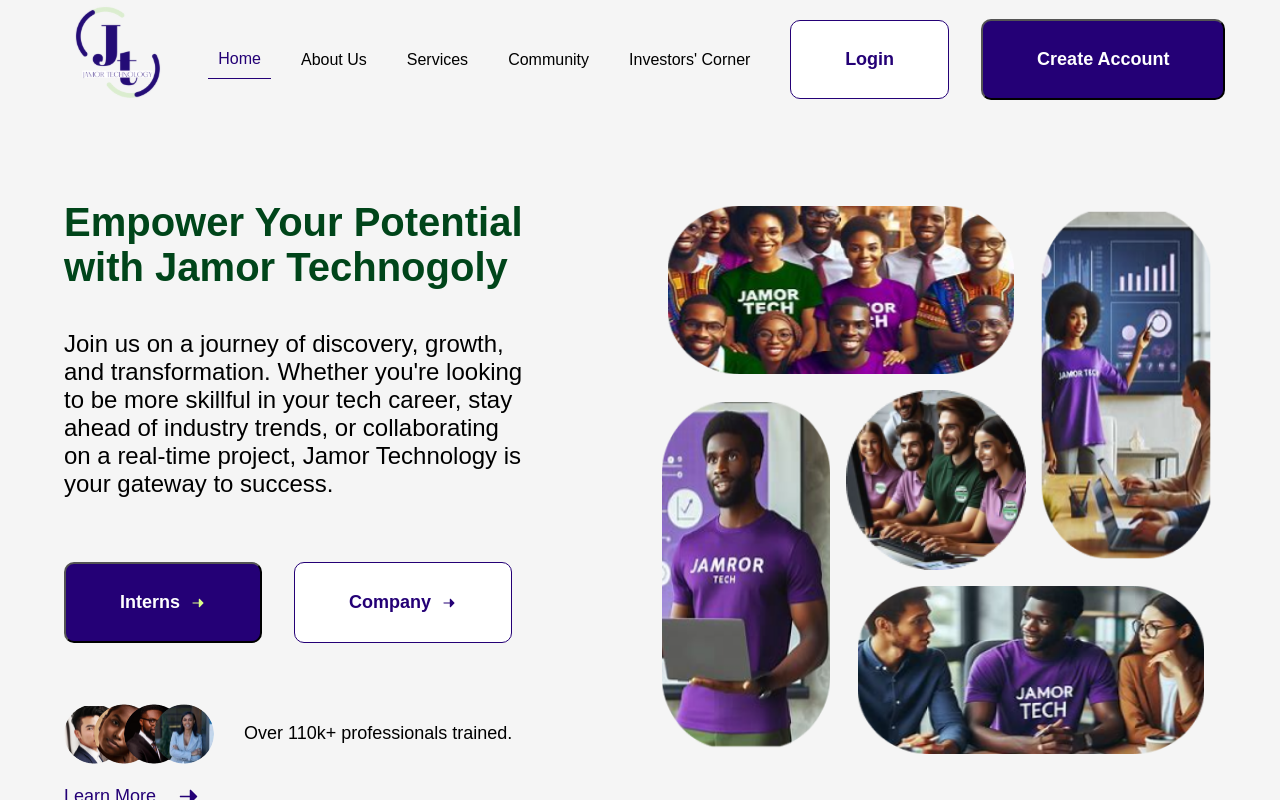
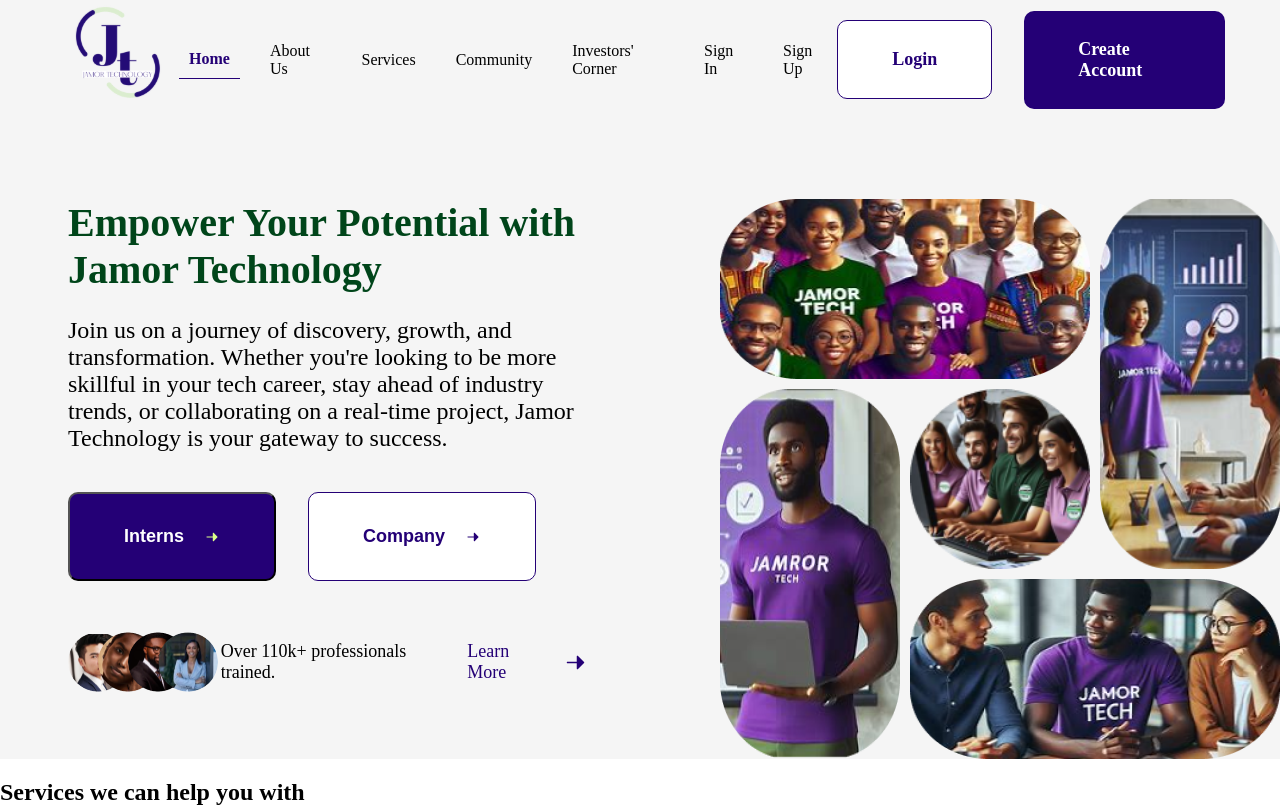
Before and after one commit to Jamor-Technology/FE, a React (Create React App) app in the folder jamort/: page / in a window 1280 px wide. Shown: the top 807 px of the page. Built offline with nearby package versions, Linux system fonts and the light colour scheme.

Commit message:
resolved duplicate link issue by adding unique data-testid attributes to each link component in Header.js

```diff
--- a/jamort/package.json
+++ b/jamort/package.json
@@ -37,6 +37,7 @@
     ]
   },
   "devDependencies": {
-    "@babel/plugin-proposal-private-property-in-object": "^7.21.11"
+    "@babel/plugin-proposal-private-property-in-object": "^7.21.11",
+    "jest": "^29.7.0"
   }
 }
--- a/jamort/src/components/Header/Header.css
+++ b/jamort/src/components/Header/Header.css
@@ -1,14 +1,13 @@
 /* Styles for the Header component */
-
 .header {
   display: flex;
   justify-content: space-between;
   align-items: center;
-  margin:0 54.5px 0 54.5px;
   background-color: var(--background-color);
-  color: var(text-color);
+  color: var(--text-color);
+  position: relative;
+  padding: 0 55px;
 }
-
 
 .logo-image {
   width: 124px;
@@ -21,7 +20,7 @@
   gap: var(--spacing-small);
 }
 
-.nav-links a {
+.nav-link {
   font-family: var(--font-family-body);
   font-size: var(--font-size-small);
   font-weight: var(--font-weight-regular);
@@ -31,12 +30,13 @@
   transition: color 0.3s, border-bottom 0.3s;
 }
 
-.nav-links a.active {
+.nav-link.active {
   color: var(--primary-color);
+  font-weight: 700;
   border-bottom: 1px solid var(--primary-color);
 }
 
-.nav-links a:hover {
+.nav-link:hover {
   color: var(--primary-color);
 }
 
@@ -54,6 +54,7 @@
   border-radius: var(--border-radius-small);
   cursor: pointer;
   transition: background-color 0.3s;
+  text-decoration: none;
 }
 
 .login-button {
@@ -72,3 +73,90 @@
   background-color: var(--secondary-color);
   color: var(--background-color);
 }
+
+/* Hamburger Menu Styles */
+.hamburger {
+  display: none;
+  flex-direction: column;
+  justify-content: space-around;
+  width: 30px;
+  height: 21px;
+  background: transparent;
+  border: none;
+  cursor: pointer;
+  z-index: 10;
+}
+
+.hamburger div {
+  width: 30px;
+  height: 3px;
+  background-color: var(--primary-color);
+  border-radius: 10px;
+  transition: all 0.3s linear;
+}
+
+.hamburger.active div:nth-child(1) {
+  transform: rotate(45deg) translate(5px, 5px);
+}
+
+.hamburger.active div:nth-child(2) {
+  opacity: 0;
+}
+
+.hamburger.active div:nth-child(3) {
+  transform: rotate(-45deg) translate(5px, -5px);
+}
+
+.mobile-menu {
+  display: none;
+  flex-direction: column;
+  align-items: center;
+  gap: var(--spacing-medium);
+  position: absolute;
+  top: 100%;
+  left: 0;
+  right: 0;
+  background-color: var(--background-color);
+  border-top: 1px solid var(--border-color);
+  padding: var(--spacing-medium);
+  z-index: 100;
+}
+
+.mobile-menu .nav-link {
+  font-size: var(--font-size-medium);
+  color: var(--text-primary-color);
+  text-decoration: none;
+}
+
+.mobile-menu button {
+  width: 100%;
+}
+
+.mobile-menu.active {
+  display: flex;
+}
+
+/* Responsive Styles */
+@media (max-width: 768px) {
+  .nav-links,
+  .auth-buttons {
+    display: none;
+  }
+
+  .hamburger {
+    display: flex;
+  }
+
+  .mobile-menu.active {
+    display: flex;
+  }
+
+  .header {
+    padding: 0 20px;
+  }
+
+  .logo-image {
+    width: 80px;
+    height: 75px;
+  }
+}
--- a/jamort/src/components/Header/Header.js
+++ b/jamort/src/components/Header/Header.js
@@ -1,55 +1,149 @@
 import React, { useState } from 'react';
+import { Link, useLocation } from 'react-router-dom';
 import './Header.css';
 import logo from '../../assets/logos/jamorT-logo.svg';
 
 const Header = () => {
-  const [activeLink, setActiveLink] = useState('#home');
+  const [menuActive, setMenuActive] = useState(false);
+  const location = useLocation();
+
+  const handleMenuToggle = () => {
+    setMenuActive(!menuActive);
+  };
 
   return (
-    <header className='header'>
+    <header className={`header ${menuActive ? 'menu-active' : ''}`}>
       <div className='logo'>
         <img src={logo} alt="Jamor Technology Logo" className='logo-image' />
       </div>
-      <nav className='nav-links'>
-        <a
-          href='#home'
-          className={activeLink === '#home' ? 'active' : ''}
-          onClick={() => setActiveLink('#home')}
+      <nav className={`nav-links ${menuActive ? 'active' : ''}`}>
+        <Link
+          to="/"
+          className={`nav-link ${location.pathname === '/' ? 'active' : ''}`}
+          onClick={() => setMenuActive(false)}
+          data-testid="home-link"
         >
           Home
-        </a>
-        <a
-          href='#about-us'
-          className={activeLink === '#about-us' ? 'active' : ''}
-          onClick={() => setActiveLink('#about-us')}
+        </Link>
+        <Link
+          to="/about-us"
+          className={`nav-link ${location.pathname === '/about-us' ? 'active' : ''}`}
+          onClick={() => setMenuActive(false)}
+          data-testid="about-link"
         >
           About Us
-        </a>
-        <a
-          href='#services'
-          className={activeLink === '#services' ? 'active' : ''}
-          onClick={() => setActiveLink('#services')}
+        </Link>
+        <Link
+          to="/our-services"
+          className={`nav-link ${location.pathname === '/our-services' ? 'active' : ''}`}
+          onClick={() => setMenuActive(false)}
+          data-testid="services-link"
         >
           Services
-        </a>
-        <a
-          href='#community'
-          className={activeLink === '#community' ? 'active' : ''}
-          onClick={() => setActiveLink('#community')}
+        </Link>
+        <Link
+          to="/community"
+          className={`nav-link ${location.pathname === '/community' ? 'active' : ''}`}
+          onClick={() => setMenuActive(false)}
+          data-testid="community-link"
         >
           Community
-        </a>
-        <a
-          href='#investors-corner'
-          className={activeLink === '#investors-corner' ? 'active' : ''}
-          onClick={() => setActiveLink('#investors-corner')}
+        </Link>
+        <Link
+          to="/investors-corner"
+          className={`nav-link ${location.pathname === '/investors-corner' ? 'active' : ''}`}
+          onClick={() => setMenuActive(false)}
+          data-testid="investors-link"
         >
           Investors' Corner
-        </a>
+        </Link>
+        <Link
+          to="/sign-in"
+          className={`nav-link ${location.pathname === '/sign-in' ? 'active' : ''}`}
+          onClick={() => setMenuActive(false)}
+          data-testid="signin-link"
+        >
+          Sign In
+        </Link>
+        <Link
+          to="/sign-up"
+          className={`nav-link ${location.pathname === '/sign-up' ? 'active' : ''}`}
+          onClick={() => setMenuActive(false)}
+          data-testid="signup-link"
+        >
+          Sign Up
+        </Link>
       </nav>
       <div className='auth-buttons'>
-        <button className='login-button'>Login</button>
-        <button className='signup-button'>Create Account</button>
+        <Link to="/sign-in" className='login-button'>Login</Link>
+        <Link to="/sign-up" className='signup-button'>Create Account</Link>
+      </div>
+      <button
+        className={`hamburger ${menuActive ? 'active' : ''}`}
+        onClick={handleMenuToggle}
+        aria-label="Toggle menu"
+      >
+        <div />
+        <div />
+        <div />
+      </button>
+      <div className={`mobile-menu ${menuActive ? 'active' : ''}`}>
+        <Link
+          to="/"
+          className={`nav-link ${location.pathname === '/' ? 'active' : ''}`}
+          onClick={() => setMenuActive(false)}
+          data-testid="mobile-home-link"
+        >
+          Home
+        </Link>
+        <Link
+          to="/about-us"
+          className={`nav-link ${location.pathname === '/about-us' ? 'active' : ''}`}
+          onClick={() => setMenuActive(false)}
+          data-testid="mobile-about-link"
+        >
+          About Us
+        </Link>
+        <Link
+          to="/our-services"
+          className={`nav-link ${location.pathname === '/our-services' ? 'active' : ''}`}
+          onClick={() => setMenuActive(false)}
+          data-testid="mobile-services-link"
+        >
+          Services
+        </Link>
+        <Link
+          to="/community"
+          className={`nav-link ${location.pathname === '/community' ? 'active' : ''}`}
+          onClick={() => setMenuActive(false)}
+          data-testid="mobile-community-link"
+        >
+          Community
+        </Link>
+        <Link
+          to="/investors-corner"
+          className={`nav-link ${location.pathname === '/investors-corner' ? 'active' : ''}`}
+          onClick={() => setMenuActive(false)}
+          data-testid="mobile-investors-link"
+        >
+          Investors' Corner
+        </Link>
+        <Link
+          to="/sign-in"
+          className={`nav-link ${location.pathname === '/sign-in' ? 'active' : ''}`}
+          onClick={() => setMenuActive(false)}
+          data-testid="mobile-signin-link"
+        >
+          Sign In
+        </Link>
+        <Link
+          to="/sign-up"
+          className={`nav-link ${location.pathname === '/sign-up' ? 'active' : ''}`}
+          onClick={() => setMenuActive(false)}
+          data-testid="mobile-signup-link"
+        >
+          Sign Up
+        </Link>
       </div>
     </header>
   );
--- a/jamort/src/components/HeroImageBanner/ImageBanner.css
+++ b/jamort/src/components/HeroImageBanner/ImageBanner.css
@@ -1,6 +1,3 @@
-:root {
-  --default-font-family: -apple-system, BlinkMacSystemFont, "Segoe UI", Roboto, Ubuntu, "Helvetica Neue", Helvetica, Arial, "PingFang SC", "Hiragino Sans GB", "Microsoft Yahei UI", "Microsoft Yahei", "Source Han Sans CN", sans-serif;
-}
 
 .banner-container {
   display: grid;
--- a/jamort/src/components/HeroSection/HeroSection.css
+++ b/jamort/src/components/HeroSection/HeroSection.css
@@ -1,64 +1,65 @@
-  /* General style for the HeroSection component */
-  html, body {
-    margin: 0;
-    padding: 0;
-    width: 100%;
-    height: 100%;
-    overflow-x: hidden;
-  }
+/* General style for the HeroSection component */
+html, body {
+  height: 100%;
+  margin: 0;
+}
 
-  .hero-section {
+.hero-section {
   background-color: var(--background-color);
   color: var(--text-primary-color);
+  position: relative;
+  transition: margin-top 0.3s;
 }
 
 .hero-body {
   display: flex;
   justify-content: space-between;
   align-items: flex-start;
-  margin: 81px 64px 0 64px;
+  gap: 132px;
+  padding: 80px 0 0 68px;
 }
 
 .left-content {
   flex: 1;
   display: flex;
   flex-direction: column;
-  gap: var(--spacing-large);
-  margin-right: 132px;
+  justify-content: top;
   font-family: var(--font-family-body);
+  gap: 40px;
 }
 
-
 .card h3 {
-  font-family:var(--font-family-heading);
+  font-family: var(--font-family-heading);
   font-size: var(--header-font-size-xlarge);
   color: var(--secondary-color);
   font-weight: var(--font-weight-bold);
+  margin-bottom: 0;
   margin-top: 0;
 }
 
 .card p {
-  font-family: var(--font-family-body);
   font-size: var(--font-size-large);
-  color: var(--tex-primary-color);
+  color: var(--text-primary-color);
   font-weight: var(--font-weight-regular);
+  margin-bottom: 0;
 }
 
 .buttons {
   display: flex;
-  gap: var(--spacing-medium);
+  gap: 32px;
 }
 
 .cta-button {
   display: flex;
   align-items: center;
-  gap: var(--spacing-xsmall);
-  padding: var(--padding-small) calc(3 * var(--font-size-medium));
+  gap: var(--spacing-small);
+  padding: var(--padding-medium) calc(3 * var(--font-size-medium));
   font-size: var(--font-size-medium);
   font-weight: var(--font-weight-bold);
   border-radius: var(--border-radius-small);
   cursor: pointer;
   transition: background-color 0.3s;
+  margin-bottom: 0;
 }
 
 .cta-button img {
@@ -77,7 +78,8 @@
   color: var(--text-secondary-color);
 }
 
-.cta-button:hover {
+.cta-button:first-child:hover,
+.cta-button:last-child:hover {
   background-color: var(--secondary-color);
   color: var(--background-color);
 }
@@ -94,15 +96,20 @@
 .images-testimony {
   display: flex;
   align-items: center;
+  margin-top: -40px;
   gap: var(--spacing-small);
-  margin-top: 40px;
+}
+
+.ellipses-container {
+  display: flex;
+  align-items: center;
+  position: relative;
 }
 
 .ellipses {
+  position: relative;
   display: flex;
-  position: relative;
-  align-items: center;
-  width: fit-content;
+  width: 165px;
 }
 
 .ellipse {
@@ -117,20 +124,20 @@
 }
 
 .ellipse:nth-child(2) {
-  left: 30px; /* Adjust this value to control overlap */
+  left: 30px;
 }
 
 .ellipse:nth-child(3) {
-  left: 60px; /* Adjust this value to control overlap */
+  left: 60px;
 }
 
 .ellipse:nth-child(4) {
-  left: 90px; /* Adjust this value to control overlap */
+  left: 90px;
 }
 
 .testimony {
   font-size: var(--font-size-medium);
-  margin-left: 160px;
+  margin-top: 60px;
 }
 
 .learn-more {
@@ -140,6 +147,8 @@
   font-size: var(--font-size-medium);
   color: var(--primary-color);
   text-decoration: none;
+  margin-left: 20px;
+  margin-top: 60px;
   transition: color 0.3s;
 }
 
@@ -152,7 +161,6 @@
   display: flex;
   justify-content: center;
   align-items: center;
-
 }
 
 /* Responsive Styles */
@@ -161,11 +169,14 @@
     flex-direction: column;
     align-items: center;
     gap: var(--spacing-large);
+    margin-left: 20px;
+    margin-right: 20px;
   }
 
   .left-content,
   .right-content {
     width: 100%;
+    margin-right: 0;
   }
 
   .card h3 {
@@ -180,4 +191,12 @@
     font-size: var(--font-size-medium);
     padding: var(--padding-medium) calc(3 * var(--font-size-medium));
   }
+
+  .testimony {
+    margin-left: 20px;
+  }
+
+  .learn-more {
+    margin-left: 20px;
+  }
 }
--- a/jamort/src/components/HeroSection/HeroSection.js
+++ b/jamort/src/components/HeroSection/HeroSection.js
@@ -1,5 +1,4 @@
 import React from "react";
-import Header from "../Header/Header";
 import arrowIcon from "../../assets/icons/arrow.svg";
 import ellipse1 from "../../assets/images/Ellipse1.png";
 import ellipse2 from "../../assets/images/Ellipse2.png";
@@ -13,11 +12,10 @@ const ellipses = [ellipse4, ellipse3, ellipse2, ellipse1];
 const HeroSection = () => {
   return (
     <div className="hero-section">
-      <Header />
       <div className="hero-body">
         <div className="left-content">
           <div className="card">
-            <h3>Empower Your Potential with Jamor Technogoly</h3>
+            <h3>Empower Your Potential with Jamor Technology</h3>
             <p>
               Join us on a journey of discovery, growth, and transformation. Whether you&#39;re looking to be more skillful
               in your tech career, stay ahead of industry trends, or collaborating on a real-time project, Jamor Technology
@@ -32,7 +30,8 @@ const HeroSection = () => {
               Company <img src={arrowIcon} alt="arrow" />
             </button>
           </div>
-            <div className="images-testimony">
+          <div className="images-testimony">
+            <div className="ellipses-container">
               <div className="ellipses">
                 {ellipses.map((src, index) => (
                   <img
@@ -44,10 +43,11 @@ const HeroSection = () => {
                 ))}
               </div>
               <span className="testimony">Over 110k+ professionals trained.</span>
+              <a href="#learn-more" className="learn-more">
+                Learn More <img src={arrowIcon} alt="arrow" />
+              </a>
             </div>
-            <a href="#learn-more" className="learn-more">
-              Learn More <img src={arrowIcon} alt="arrow" />
-            </a>
+          </div>
         </div>
         <div className="right-content">
           <ImageBanner />
--- /dev/null
+++ b/jamort/src/screens/Home.css
@@ -0,0 +1 @@
+/* Styles for the Home components */
--- a/jamort/src/screens/Home.js
+++ b/jamort/src/screens/Home.js
@@ -1,4 +1,5 @@
 import React from 'react';
+import Header from '../components/Header/Header';
 import HeroSection from '../components/HeroSection/HeroSection';
 import Services from '../components/Services/Services';
 import Benefits from '../components/Benefits/Benefits';
@@ -11,8 +12,8 @@ import Footer from '../components/Footer/Footer';
 
 function Home() {
   return (
-    <div>
-      <div className='hero-section'>
+    <div >
+        <Header />
         <HeroSection />
         <Services />
         <Benefits />
@@ -23,7 +24,6 @@ function Home() {
         <ContactUs />
         <Footer />
       </div>
-    </div>
   );
 }
 
--- a/jamort/src/screens/SignIn.js
+++ b/jamort/src/screens/SignIn.js
@@ -0,0 +1,13 @@
+import React from "react";
+import Header from "../components/Header/Header";
+
+function SignIn() {
+  return (
+    <div>
+      <Header />
+      <h1>Sign In</h1>
+    </div>
+  );
+}
+
+export default SignIn;
--- a/jamort/src/screens/SignUp.js
+++ b/jamort/src/screens/SignUp.js
@@ -0,0 +1,13 @@
+import React from "react";
+import Header from "../components/Header/Header";
+
+function SignUp () {
+  return (
+    <div>
+      <Header />
+      <h1>Sign Up</h1>
+    </div>
+  );
+}
+
+export default SignUp;
--- a/jamort/src/variables.css
+++ b/jamort/src/variables.css
@@ -1,8 +1,8 @@
 /* variables.css */
 :root {
 /* Font Typography */
---font-family-body: Arimo Hebrew Subset, sans-serif;
---font-family-heading: abril fatface, sans-serif;
+--font-family-body: 'Arimo Hebrew Subset';
+--font-family-heading: 'Abril fatface';
 
 
 /* Colors */
```
Also changed, not shown: 2 other files (tests, documents, lock files or other folders).
